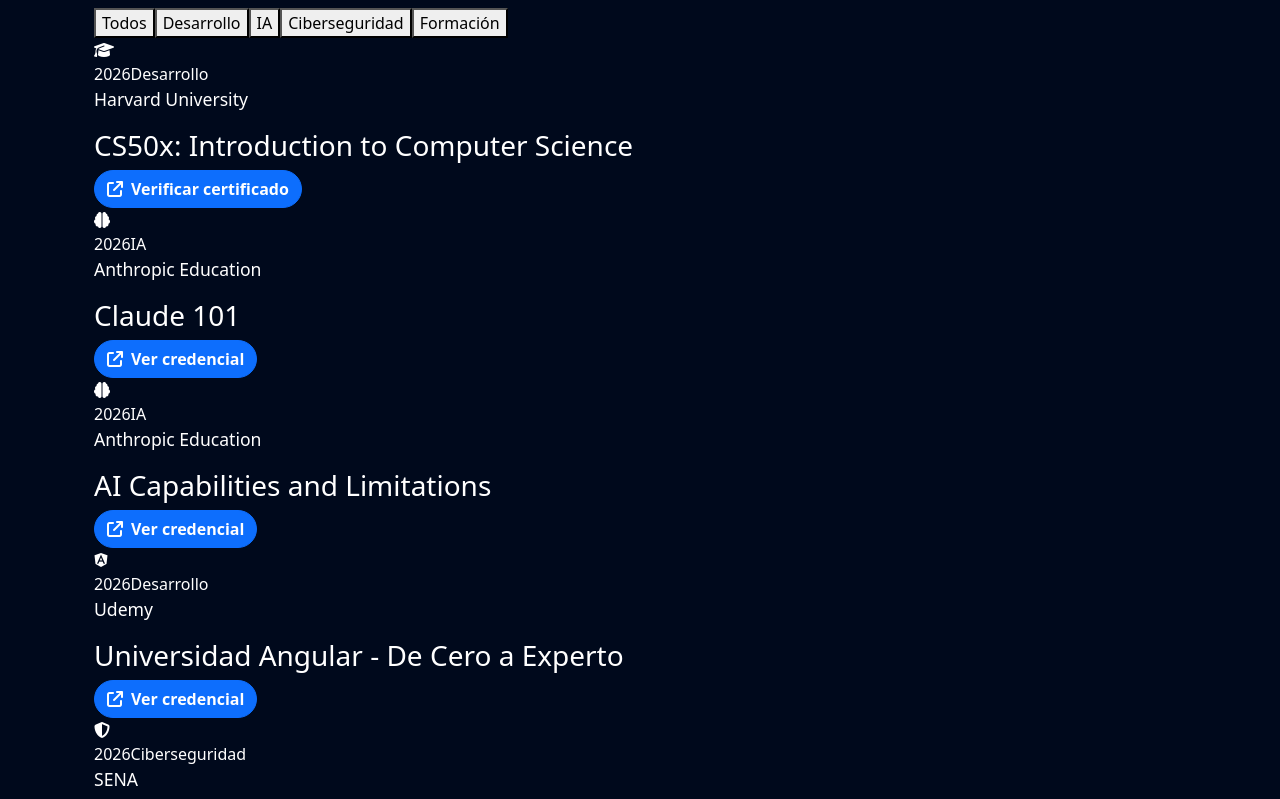
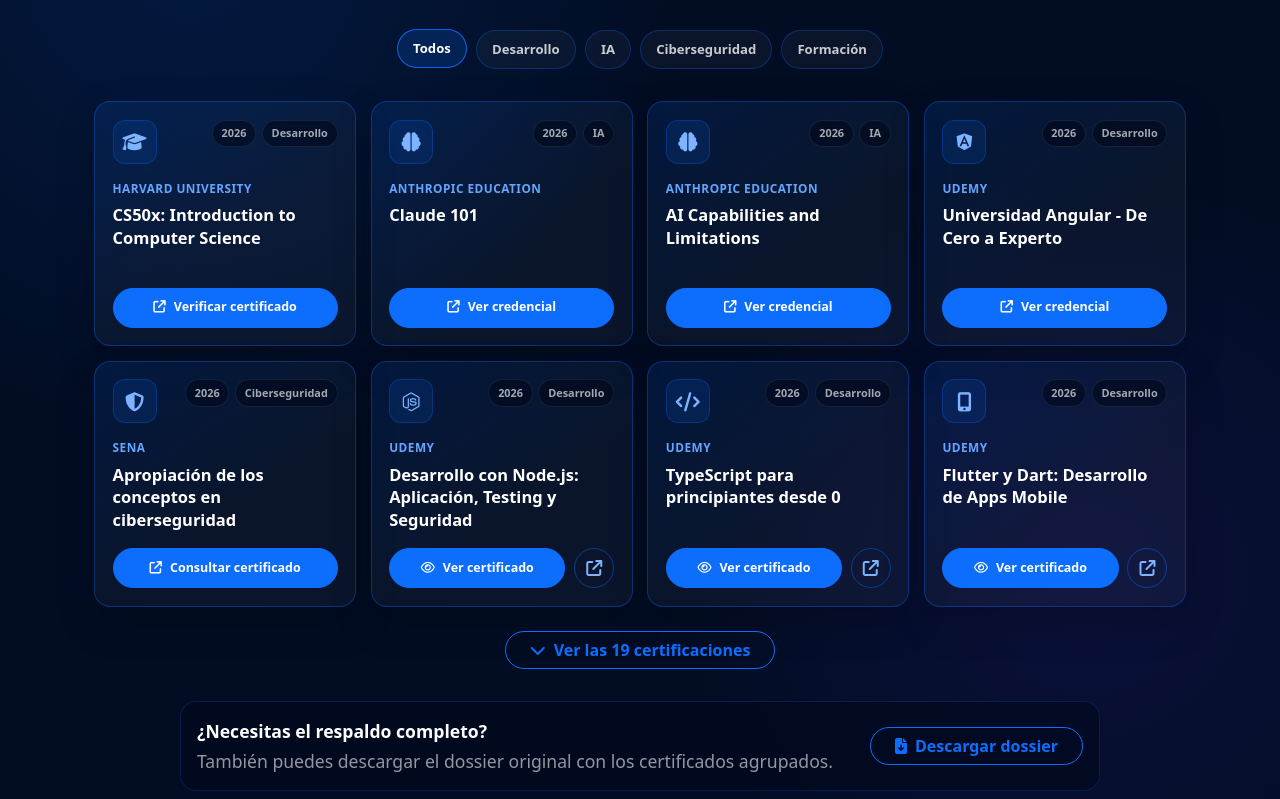
Before and after one commit to MelgarejoMaycol/Portafolio, a React (Vite) app: page / in a window 1280 px wide. Shown: the part 4961-5760 px from the top of the page. Built offline with nearby package versions, Linux system fonts and the light colour scheme.

Commit message:
style: add responsive certifications gallery

```diff
--- a/src/index.css
+++ b/src/index.css
@@ -474,10 +474,6 @@
   object-fit: contain;
 }
 
-.herramientas-certificados {
-  margin-top: 1.5rem;
-}
-
 /* Placeholder más visible en formularios */
 .form-control::placeholder {
   color: rgba(255, 255, 255, 0.6) !important;
@@ -560,3 +556,342 @@
     height: 46px;
   }
 }
+
+
+/* Certificaciones */
+.certificaciones {
+  position: relative;
+  overflow: hidden;
+  background:
+    radial-gradient(circle at 15% 15%, rgba(13, 110, 253, 0.13), transparent 34%),
+    radial-gradient(circle at 85% 75%, rgba(87, 45, 255, 0.1), transparent 30%),
+    #020d24;
+}
+
+.certificaciones-kicker {
+  color: #0d6efd;
+  font-size: 0.78rem;
+  font-weight: 800;
+  letter-spacing: 0.16em;
+  text-transform: uppercase;
+}
+
+.certificaciones-intro {
+  max-width: 760px;
+  margin: 0 auto;
+  color: rgba(255, 255, 255, 0.66);
+  line-height: 1.7;
+  font-size: 0.95rem;
+}
+
+.certificaciones-filtros {
+  display: flex;
+  gap: 0.55rem;
+  overflow-x: auto;
+  max-width: 900px;
+  margin: 0 auto 1.5rem;
+  padding: 0.25rem 0.15rem 0.5rem;
+  scrollbar-width: none;
+}
+
+.certificaciones-filtros::-webkit-scrollbar {
+  display: none;
+}
+
+.certificaciones-filtro {
+  flex: 0 0 auto;
+  border: 1px solid rgba(13, 110, 253, 0.28);
+  background: rgba(255, 255, 255, 0.035);
+  color: rgba(255, 255, 255, 0.78);
+  border-radius: 999px;
+  padding: 0.55rem 0.95rem;
+  font-size: 0.82rem;
+  font-weight: 700;
+  transition: all 0.2s ease;
+}
+
+.certificaciones-filtro:hover,
+.certificaciones-filtro.active {
+  color: #ffffff;
+  border-color: rgba(13, 110, 253, 0.85);
+  background: rgba(13, 110, 253, 0.18);
+  transform: translateY(-1px);
+}
+
+.certificaciones-grid {
+  display: grid;
+  grid-template-columns: 1fr;
+  gap: 0.9rem;
+  max-width: 1180px;
+  margin: 0 auto;
+}
+
+.certificacion-card {
+  display: flex;
+  flex-direction: column;
+  min-height: 230px;
+  padding: 1rem;
+  border-radius: 16px;
+  border: 1px solid rgba(255, 255, 255, 0.09);
+  background: linear-gradient(180deg, rgba(255, 255, 255, 0.055), rgba(255, 255, 255, 0.025));
+  box-shadow: 0 16px 40px rgba(0, 0, 0, 0.2);
+  transition: transform 0.22s ease, border-color 0.22s ease, box-shadow 0.22s ease;
+}
+
+.certificacion-card:hover {
+  transform: translateY(-4px);
+  border-color: rgba(13, 110, 253, 0.46);
+  box-shadow: 0 22px 50px rgba(0, 0, 0, 0.28);
+}
+
+.certificacion-card-destacada {
+  border-color: rgba(13, 110, 253, 0.34);
+  background:
+    linear-gradient(145deg, rgba(13, 110, 253, 0.13), rgba(255, 255, 255, 0.035) 58%);
+}
+
+.certificacion-card-top {
+  display: flex;
+  align-items: flex-start;
+  justify-content: space-between;
+  gap: 0.75rem;
+}
+
+.certificacion-icono {
+  width: 44px;
+  height: 44px;
+  display: grid;
+  place-items: center;
+  flex: 0 0 auto;
+  border-radius: 12px;
+  color: #7eb4ff;
+  background: rgba(13, 110, 253, 0.12);
+  border: 1px solid rgba(13, 110, 253, 0.28);
+  font-size: 1.2rem;
+}
+
+.certificacion-meta {
+  display: flex;
+  flex-wrap: wrap;
+  justify-content: flex-end;
+  gap: 0.35rem;
+}
+
+.certificacion-meta span {
+  border-radius: 999px;
+  padding: 0.28rem 0.55rem;
+  border: 1px solid rgba(255, 255, 255, 0.08);
+  background: rgba(0, 9, 28, 0.62);
+  color: rgba(255, 255, 255, 0.64);
+  font-size: 0.68rem;
+  font-weight: 700;
+}
+
+.certificacion-body {
+  padding: 1rem 0;
+  flex: 1;
+}
+
+.certificacion-institucion {
+  margin: 0 0 0.42rem;
+  color: #65a5ff;
+  font-size: 0.74rem;
+  font-weight: 800;
+  letter-spacing: 0.04em;
+  text-transform: uppercase;
+}
+
+.certificacion-body h3 {
+  color: #ffffff;
+  font-size: 1rem;
+  line-height: 1.38;
+  font-weight: 800;
+  margin: 0;
+}
+
+.certificacion-actions {
+  display: flex;
+  align-items: center;
+  gap: 0.55rem;
+}
+
+.certificacion-actions .btn {
+  flex: 1;
+  min-height: 40px;
+  display: inline-flex;
+  align-items: center;
+  justify-content: center;
+  font-size: 0.78rem;
+  padding-left: 0.85rem;
+  padding-right: 0.85rem;
+}
+
+.certificacion-link-icon {
+  width: 40px;
+  height: 40px;
+  display: grid;
+  place-items: center;
+  flex: 0 0 auto;
+  border-radius: 50%;
+  border: 1px solid rgba(13, 110, 253, 0.45);
+  color: #7eb4ff;
+  text-decoration: none;
+  transition: all 0.2s ease;
+}
+
+.certificacion-link-icon:hover {
+  color: #ffffff;
+  background: rgba(13, 110, 253, 0.2);
+  border-color: #0d6efd;
+}
+
+.certificaciones-dossier {
+  max-width: 920px;
+  margin: 2rem auto 0;
+  padding: 1rem;
+  display: flex;
+  flex-direction: column;
+  gap: 1rem;
+  align-items: stretch;
+  border-radius: 16px;
+  border: 1px solid rgba(13, 110, 253, 0.2);
+  background: rgba(0, 9, 28, 0.62);
+  color: rgba(255, 255, 255, 0.58);
+  font-size: 0.85rem;
+}
+
+.certificado-modal {
+  position: fixed;
+  inset: 0;
+  z-index: 2000;
+  display: grid;
+  place-items: center;
+  padding: 0.75rem;
+  background: rgba(0, 5, 17, 0.88);
+  backdrop-filter: blur(8px);
+}
+
+.certificado-modal-panel {
+  width: min(1100px, 100%);
+  height: min(88vh, 900px);
+  display: flex;
+  flex-direction: column;
+  overflow: hidden;
+  border-radius: 18px;
+  border: 1px solid rgba(13, 110, 253, 0.35);
+  background: #061127;
+  box-shadow: 0 28px 90px rgba(0, 0, 0, 0.55);
+}
+
+.certificado-modal-header,
+.certificado-modal-footer {
+  display: flex;
+  align-items: center;
+  justify-content: space-between;
+  gap: 1rem;
+  padding: 0.85rem 1rem;
+  background: rgba(0, 9, 28, 0.96);
+}
+
+.certificado-modal-header {
+  border-bottom: 1px solid rgba(255, 255, 255, 0.08);
+}
+
+.certificado-modal-header h3 {
+  color: #ffffff;
+  font-size: 0.92rem;
+  line-height: 1.3;
+}
+
+.certificado-modal-close {
+  width: 40px;
+  height: 40px;
+  flex: 0 0 auto;
+  border-radius: 50%;
+  border: 1px solid rgba(255, 255, 255, 0.12);
+  background: rgba(255, 255, 255, 0.05);
+  color: #ffffff;
+}
+
+.certificado-modal-close:hover {
+  background: rgba(220, 53, 69, 0.2);
+  border-color: rgba(220, 53, 69, 0.5);
+}
+
+.certificado-modal-viewer {
+  flex: 1;
+  min-height: 0;
+  background: #111827;
+}
+
+.certificado-modal-viewer iframe {
+  display: block;
+  width: 100%;
+  height: 100%;
+  border: 0;
+  background: #ffffff;
+}
+
+.certificado-modal-footer {
+  border-top: 1px solid rgba(255, 255, 255, 0.08);
+  color: rgba(255, 255, 255, 0.58);
+  font-size: 0.78rem;
+}
+
+.certificado-modal-footer .btn {
+  font-size: 0.78rem;
+}
+
+@media (min-width: 576px) {
+  .certificaciones-filtros {
+    justify-content: center;
+  }
+
+  .certificaciones-grid {
+    grid-template-columns: repeat(2, minmax(0, 1fr));
+  }
+
+  .certificaciones-dossier {
+    flex-direction: row;
+    align-items: center;
+    justify-content: space-between;
+  }
+}
+
+@media (min-width: 992px) {
+  .certificaciones-grid {
+    grid-template-columns: repeat(4, minmax(0, 1fr));
+  }
+
+  .certificacion-card {
+    min-height: 245px;
+    padding: 1.1rem;
+  }
+
+  .certificacion-body h3 {
+    font-size: 1.03rem;
+  }
+}
+
+@media (max-width: 575px) {
+  .certificado-modal {
+    padding: 0;
+  }
+
+  .certificado-modal-panel {
+    width: 100%;
+    height: 100dvh;
+    border-radius: 0;
+    border-left: 0;
+    border-right: 0;
+  }
+
+  .certificado-modal-footer {
+    align-items: stretch;
+    flex-direction: column;
+  }
+
+  .certificado-modal-footer .btn {
+    width: 100%;
+  }
+}
```
